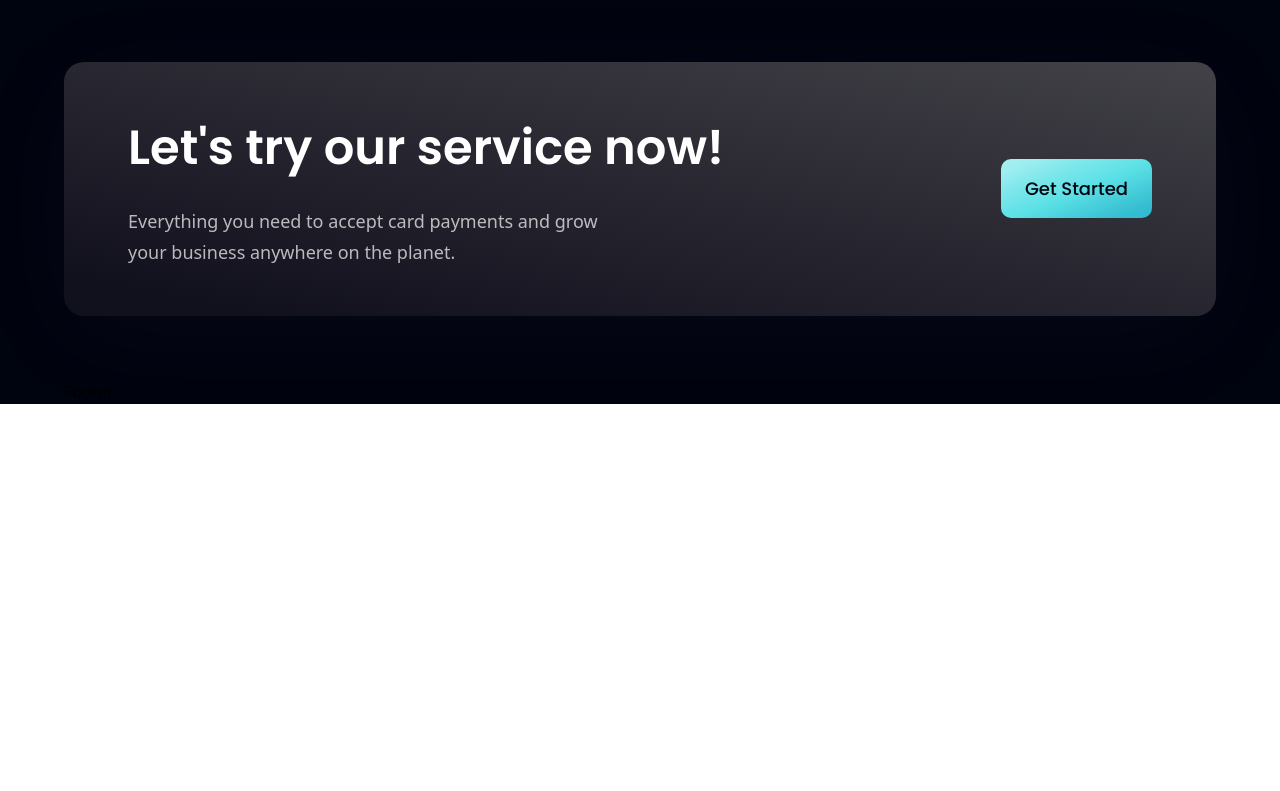
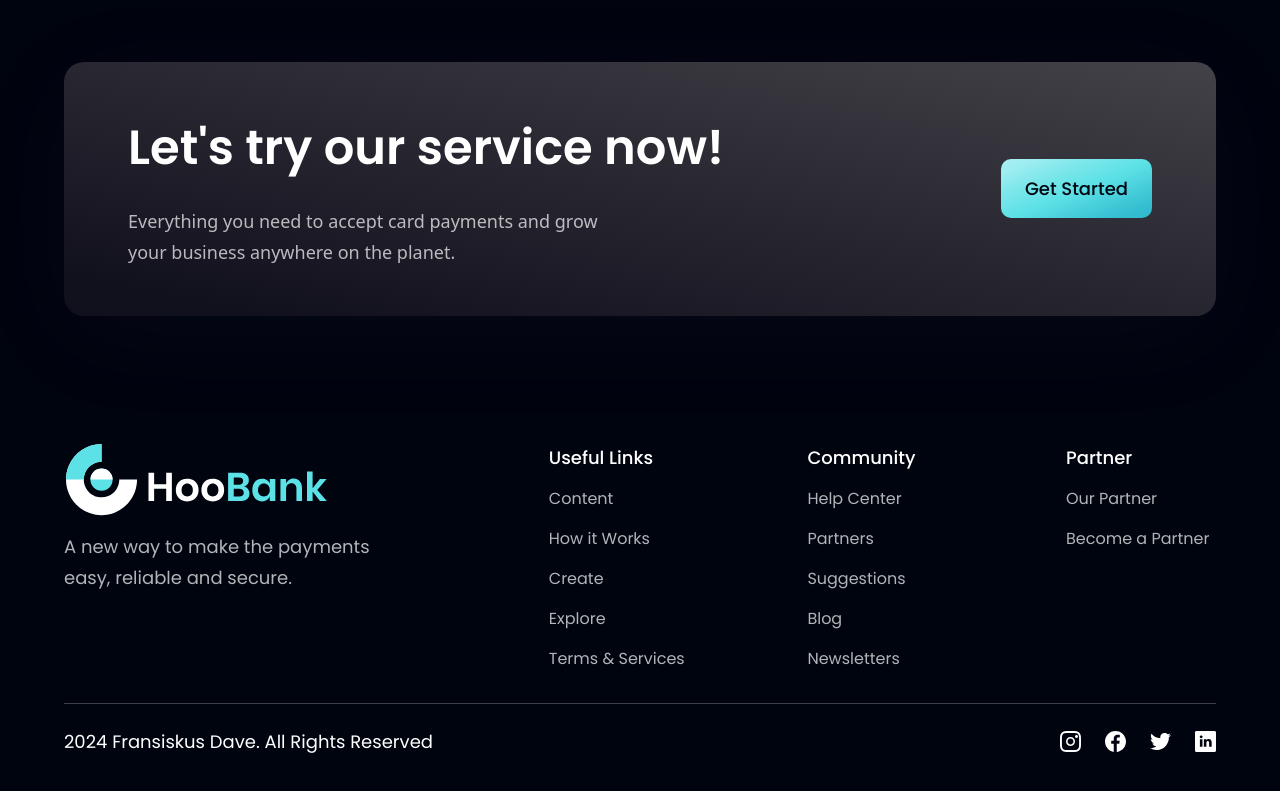
Before and after one commit to fransiskusdave/bank-website, a React (Vite) app: page / in a window 1280 px wide. Shown: the part 4082-4873 px from the top of the page. Before the commit the page ends 4486 px from the top, so only its background shows below. Built offline with nearby package versions, Linux system fonts and the light colour scheme.

Commit message:
completing footer component

```diff
--- a/src/components/Footer.jsx
+++ b/src/components/Footer.jsx
@@ -1,5 +1,61 @@
-const Footer = () => {
-  return <div>Footer</div>;
-};
+import styles from "../style";
+import { logo } from "../assets";
+import { footerLinks, socialMedia } from "../constants";
+
+const Footer = () => (
+  <footer className={`${styles.flexCenter} ${styles.paddingY} flex-col`}>
+    <div className={`${styles.flexStart} flex-col md:flex-row w-full mb-8`}>
+      <div className="flex-1 flex flex-col mr-10">
+        <img
+          src={logo}
+          alt="hoobank"
+          className="w-[266px] h-[72px] object-contain"
+        />
+        <p className={`${styles.paragraph} mt-4 max-w-[310px]`}>
+          A new way to make the payments easy, reliable and secure.
+        </p>
+      </div>
+
+      <div className="flex flex-[1.5] w-full justify-between flex-wrap mt-10 md:mt-0">
+        {footerLinks.map((footerLink) => (
+          <div
+            key={footerLink.title}
+            className="flex flex-col my-4 ss:my-0 min-w-[150px]"
+          >
+            <h4 className="font-poppins font-medium text-[18px] leading-[27px] text-white">
+              {footerLink.title}
+            </h4>
+            <ul className="flex flex-col gap-y-4 list-none mt-4">
+              {footerLink.links.map((link) => (
+                <li
+                  key={link.name}
+                  className="font-poppins font-normal text-[16px] leading-[24px] text-dimWhite cursor-pointer hover:text-secondary"
+                >
+                  {link.name}
+                </li>
+              ))}
+            </ul>
+          </div>
+        ))}
+      </div>
+    </div>
+
+    <div className="w-full flex justify-between items-center flex-col md:flex-row pt-6 border-t border-t-[#3f3e45]">
+      <p className="font-poppins font-normal text-center text-[18px] leadiing-[27px] text-white">
+        2024 Fransiskus Dave. All Rights Reserved
+      </p>
+      <div className="flex mt-6 md:mt-0 gap-x-6">
+        {socialMedia.map((social) => (
+          <img
+            src={social.icon}
+            alt={social.id}
+            key={social.id}
+            className="w-[21px] h-[21px] object-contain cursor-pointer"
+          />
+        ))}
+      </div>
+    </div>
+  </footer>
+);
 
 export default Footer;
```
